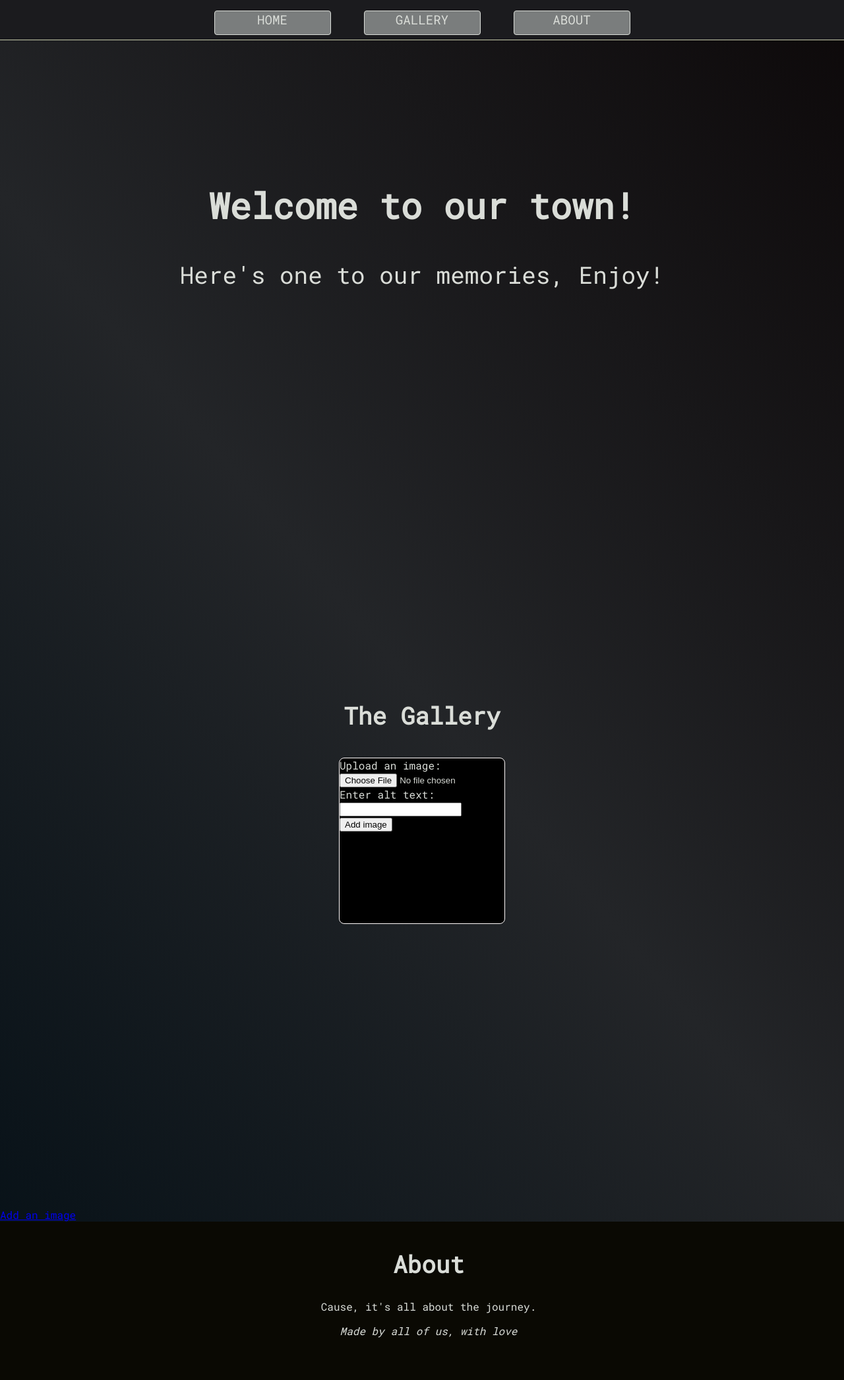
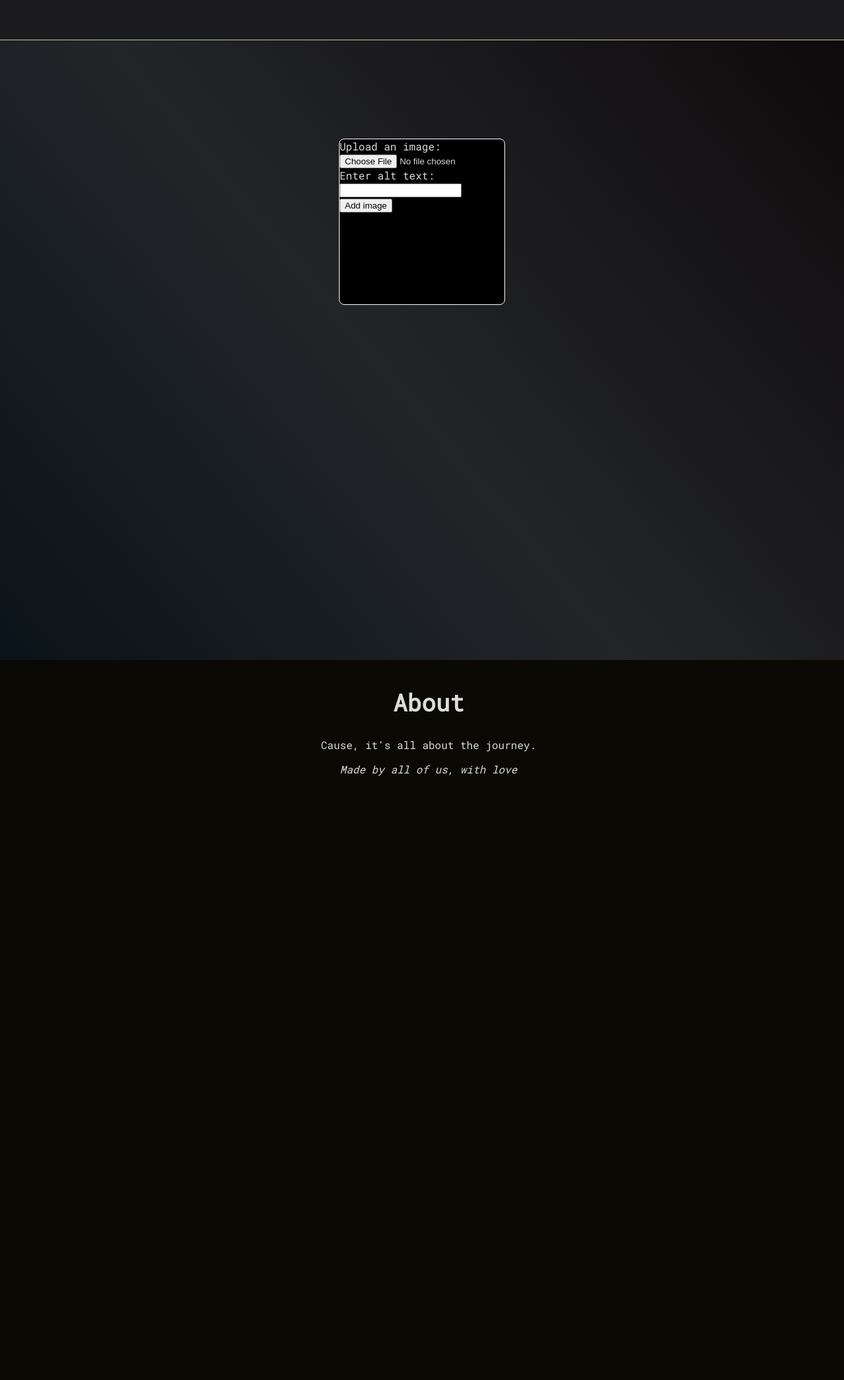
Before and after one commit to specbeck/divine-django, a Django app: page /gallery/create in a window 1280 px wide. Shown: the top 2091 px of the page at 66% size. After the commit the page ends 1176 px from the top, so only its background shows below. Run offline with Django 4.2, Linux system fonts and the light colour scheme.

```diff
--- a/gallery/admin.py
+++ b/gallery/admin.py
@@ -4,3 +4,4 @@ from .models import Memory
 
 # Register your models here.
 admin.site.register(Memory)
+# admin.site.register(User)
--- a/gallery/models.py
+++ b/gallery/models.py
@@ -1,6 +1,9 @@
 from django.db import models
+from django.contrib.auth.models import AbstractUser
 
 # Create your models here.
+# class User(AbstractUser):
+#     pass
 class Memory(models.Model):
     image = models.ImageField(upload_to="images/")
     description = models.CharField(max_length=64)
--- a/gallery/templates/gallery/create.html
+++ b/gallery/templates/gallery/create.html
@@ -1,4 +1,4 @@
-{% extends "gallery/index.html" %}
+{% extends "gallery/layout.html" %}
 
 {% block add %}
     <div class="gallery-image">
--- a/gallery/templates/gallery/index.html
+++ b/gallery/templates/gallery/index.html
@@ -1,59 +1,26 @@
-{% load static %}
+{% extends "gallery/layout.html" %}
 
-<!DOCTYPE html>
-<html lang="en">
-    <head>
-        <meta charset="utf-8">
-        <meta name="keywords" content="">
-        <meta name="description" content="">
-        <link rel="stylesheet" href="{% static 'gallery/styles.css' %}?{% now "U" %}" />
-        <link rel="preconnect" href="https://fonts.googleapis.com">
-        <link rel="preconnect" href="https://fonts.gstatic.com" crossorigin>
-        <link href="https://fonts.googleapis.com/css2?family=Roboto+Mono&display=swap" rel="stylesheet">
-        <meta name="viewport" content="width=device-width, initial-scale= 1.0" />
-        <title>Memories</title>
-    </head>
-    <body>
-        <header>
-            <div class="nav-bar">
-                <nav>
-                    <ul>
+{% block nav %}
     <li class="nav-link"><a href="#introduction" >HOME</a></li>
     <li class="nav-link"><a href="#gallery" >GALLERY</a></li>
     <li class="nav-link"><a href="#about">ABOUT</a></li>
-                    </ul>
-                </nav>
-            </div>
-        </header>
-        <main>
+{% endblock nav %}
+
+{% block hero %}
 <section id="introduction">
     <div class="content">
         <h1>Welcome to our town!</h1>
         <p> Here's one to our memories, Enjoy!</p>
     </div>
 </section>
-            <section id="gallery">
-                <div class="gallery">
+{% endblock hero %}
+
+{% block main %}
         <h1 class="content">The Gallery</h1>
         {% for memory in memories %}
-                        <div class="gallery-image"><img src="/media/{{ memory.image }}" alt="{{ memory.description }} height="100%" width="100%" ></div>
+            <div class="gallery-image"><img src="/media/{{ memory.image }}" alt="{{ memory.description }}" height="100%" width="100%" ></div>
         {% endfor %}
-                    {% block add %}
-                    {% endblock add %}
-            </section>
         <section id="ops">
             <div class="oper"><a href="{% url 'gallery:create' %}">Add an image </a></div>
         </section>
-        </div>
-        </main>
-        <footer>
-            <section id="about">
-                <h1 class="content">About</h1>
-                <div class="credits">
-                    <p>Cause, it's all about the <span class="bold">journey</span>.</p>
-                    <p><span class="italic">Made by all of us, with love</span></p>
-                </div>
-            </section>
-        </footer>
-    </body>
-</html>
+{% endblock main %}
--- /dev/null
+++ b/gallery/templates/gallery/layout.html
@@ -0,0 +1,51 @@
+{% load static %}
+
+<!DOCTYPE html>
+<html lang="en">
+    <head>
+        <meta charset="utf-8">
+        <meta name="keywords" content="">
+        <meta name="description" content="">
+        <link rel="stylesheet" href="{% static 'gallery/styles.css' %}?{% now "U" %}" />
+        <link rel="preconnect" href="https://fonts.googleapis.com">
+        <link rel="preconnect" href="https://fonts.gstatic.com" crossorigin>
+        <link href="https://fonts.googleapis.com/css2?family=Roboto+Mono&display=swap" rel="stylesheet">
+        <meta name="viewport" content="width=device-width, initial-scale= 1.0" />
+        <title>Memory lane</title>
+    </head>
+    <body>
+        <header>
+            <div class="nav-bar">
+                <nav>
+                    <ul>
+                        {% block nav %}
+                        {% endblock nav %}
+                    </ul>
+                </nav>
+            </div>
+        </header>
+        <main>
+            {% block hero %}
+            {% endblock hero %}
+            <section id="gallery">
+                <div class="gallery">
+            {% block main %}
+
+            {% block add %}
+            {% endblock add %}
+
+            {% endblock main %}
+        </section>
+    </div>
+        </main>
+        <footer>
+            <section id="about">
+                <h1 class="content">About</h1>
+                <div class="credits">
+                    <p>Cause, it's all about the <span class="bold">journey</span>.</p>
+                    <p><span class="italic">Made by all of us, with love</span></p>
+                </div>
+            </section>
+        </footer>
+    </body>
+</html>
```
Lines whose indentation alone changed are shown as unchanged.
